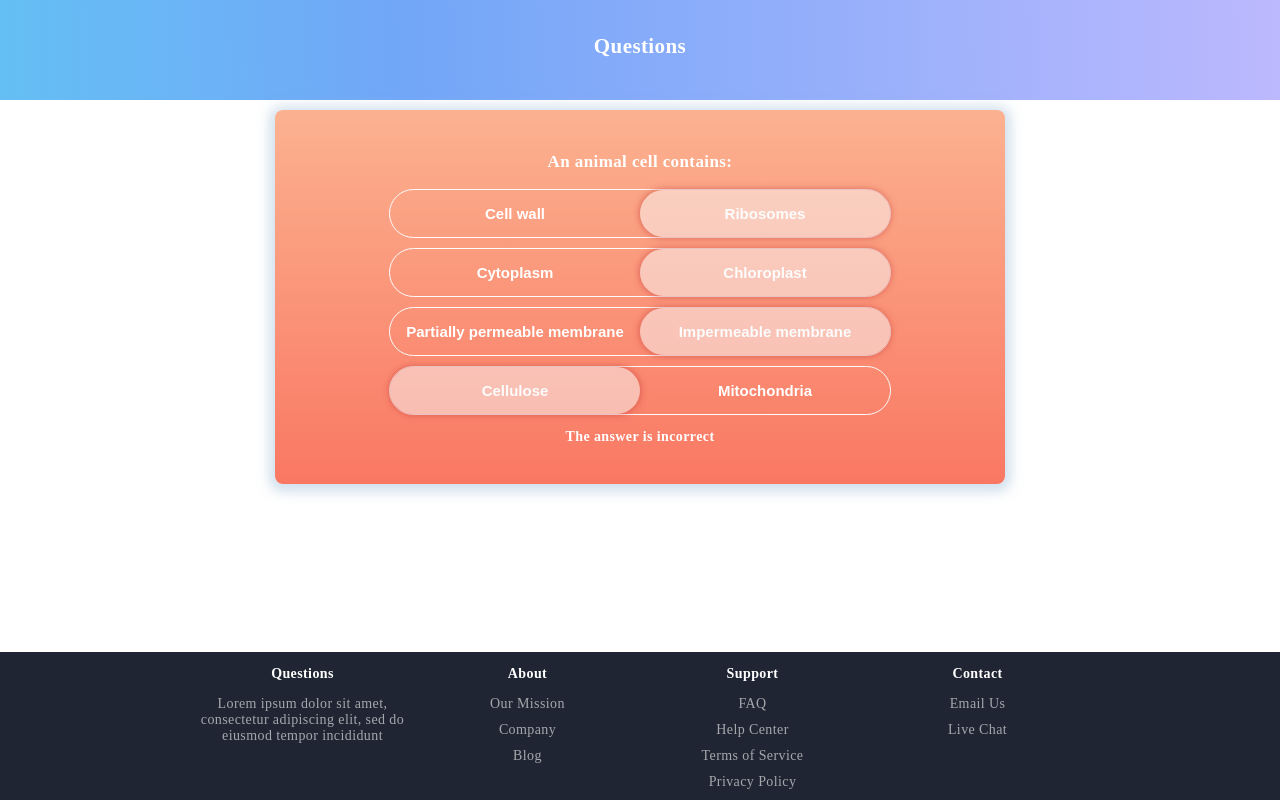
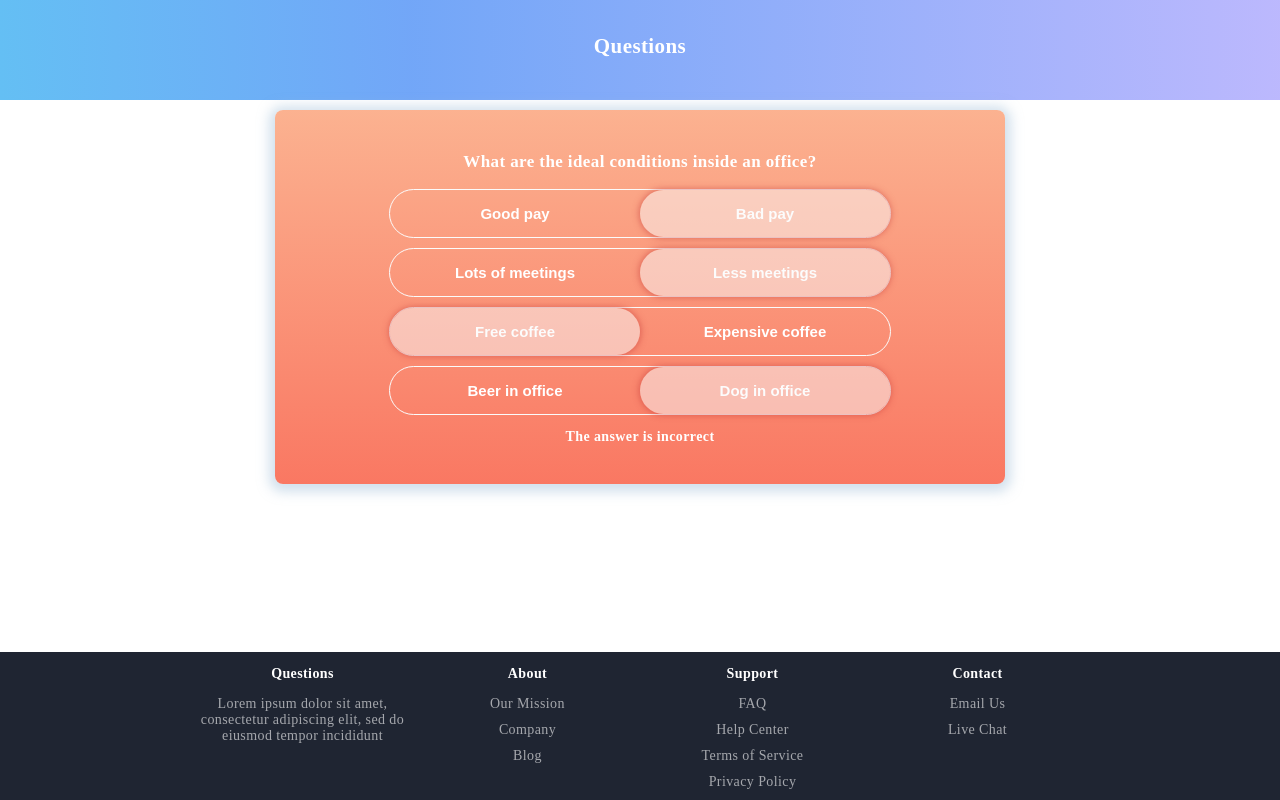
Before and after one commit to alexbrazier/questions-react-app, a React app: page / in a window 1280 px wide. Built offline with nearby package versions, Linux system fonts and the light colour scheme.

Commit message:
feat: Randomise questions

```diff
--- a/src/App.jsx
+++ b/src/App.jsx
@@ -4,13 +4,14 @@ import Footer from './components/Footer';
 import questions from './data/questions.json';
 import './App.scss';
 
+const question = Math.floor(Math.random() * questions.length);
 const App = props => (
   <div className="App">
     <header>
       <h1 className="title">Questions</h1>
     </header>
     <section className="content">
-      <Question {...questions[0]} />
+      <Question {...questions[question]} />
     </section>
     <Footer />
   </div>
```
